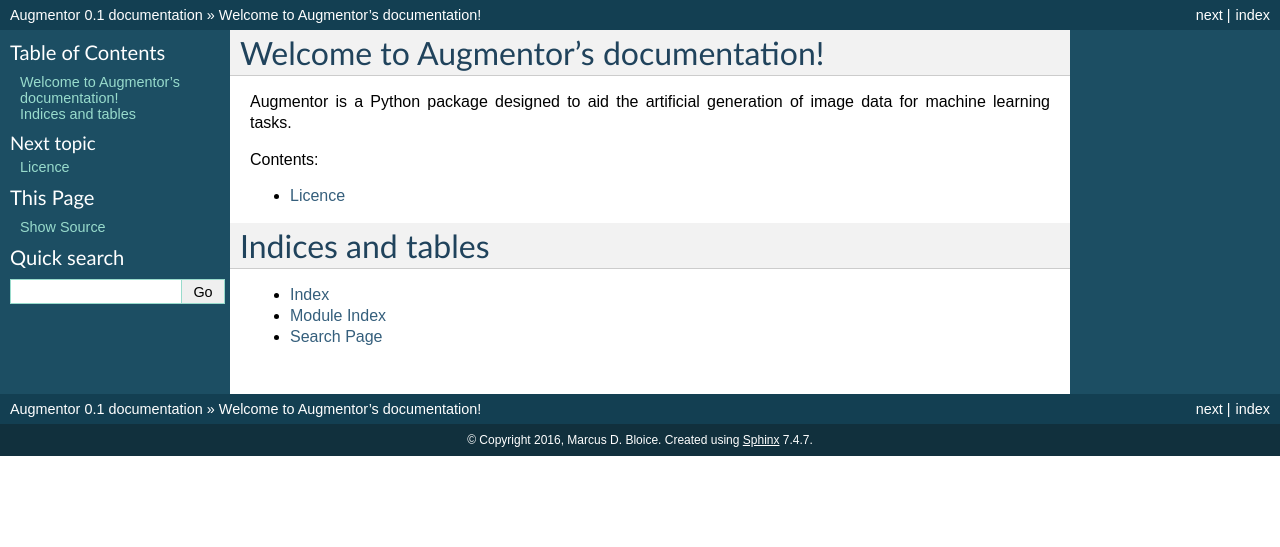
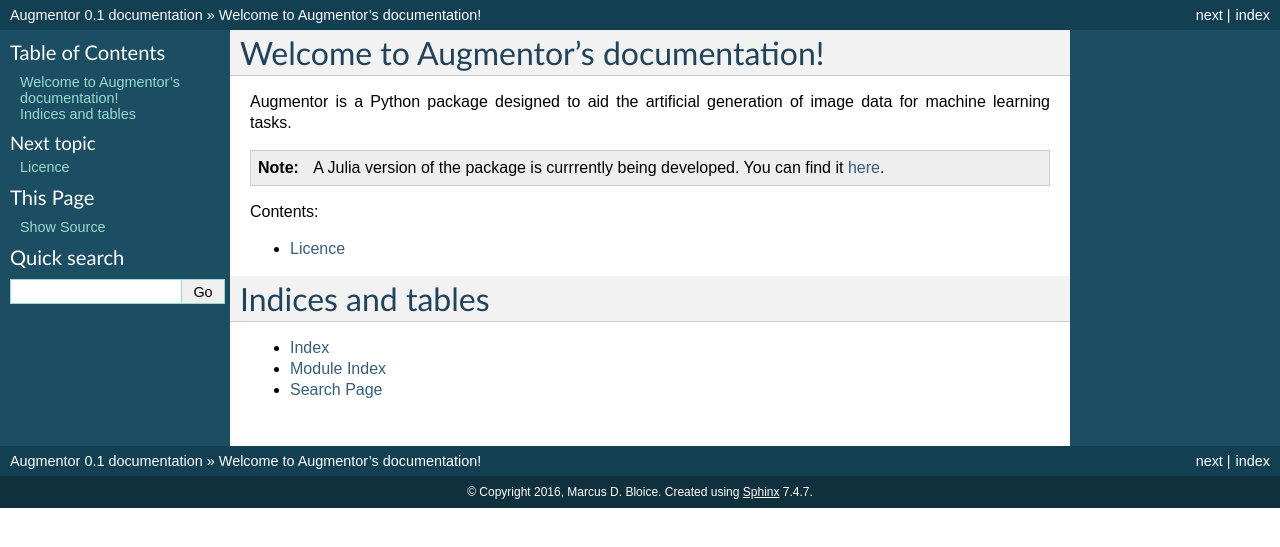
Before and after one commit to ChenXiao61/Img_augmentor, a Sphinx documentation site: the page built from docs/index.rst, in a window 1280 px wide. Shown: the top 547 px of the page. Built offline with Sphinx 7.4.7, drawn with Linux system fonts in a browser that asks for light colours.

Commit message:
Documentation changes

```diff
--- a/docs/index.rst
+++ b/docs/index.rst
@@ -7,6 +7,10 @@
 =====================================
 
 Augmentor is a Python package designed to aid the artificial generation of image data for machine learning tasks.
+
+.. note::
+
+    A Julia version of the package is currrently being developed. You can find it `here <https://github.com/Evizero/Augmentor.jl>`_.
 
 Contents:
 
```
